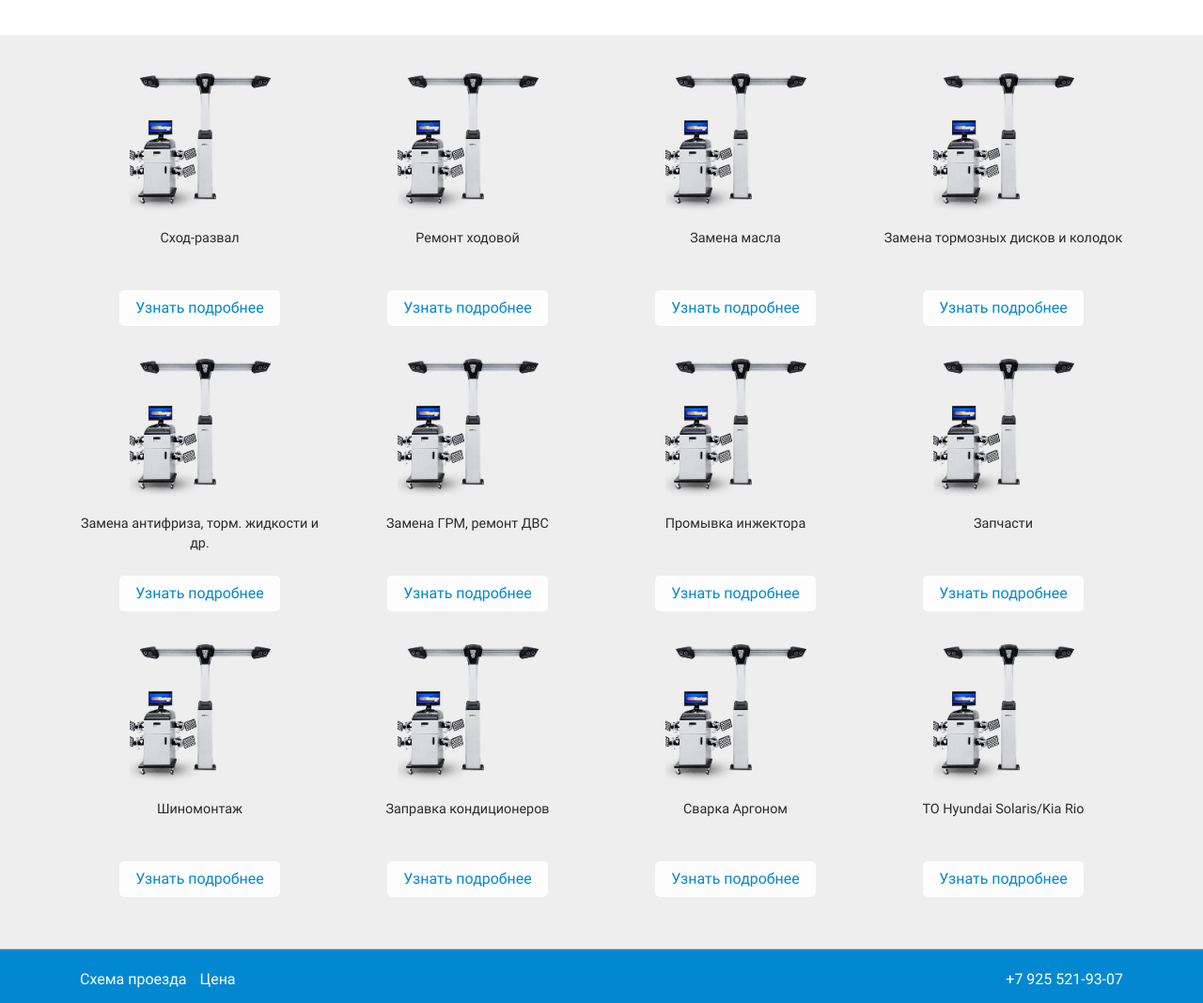
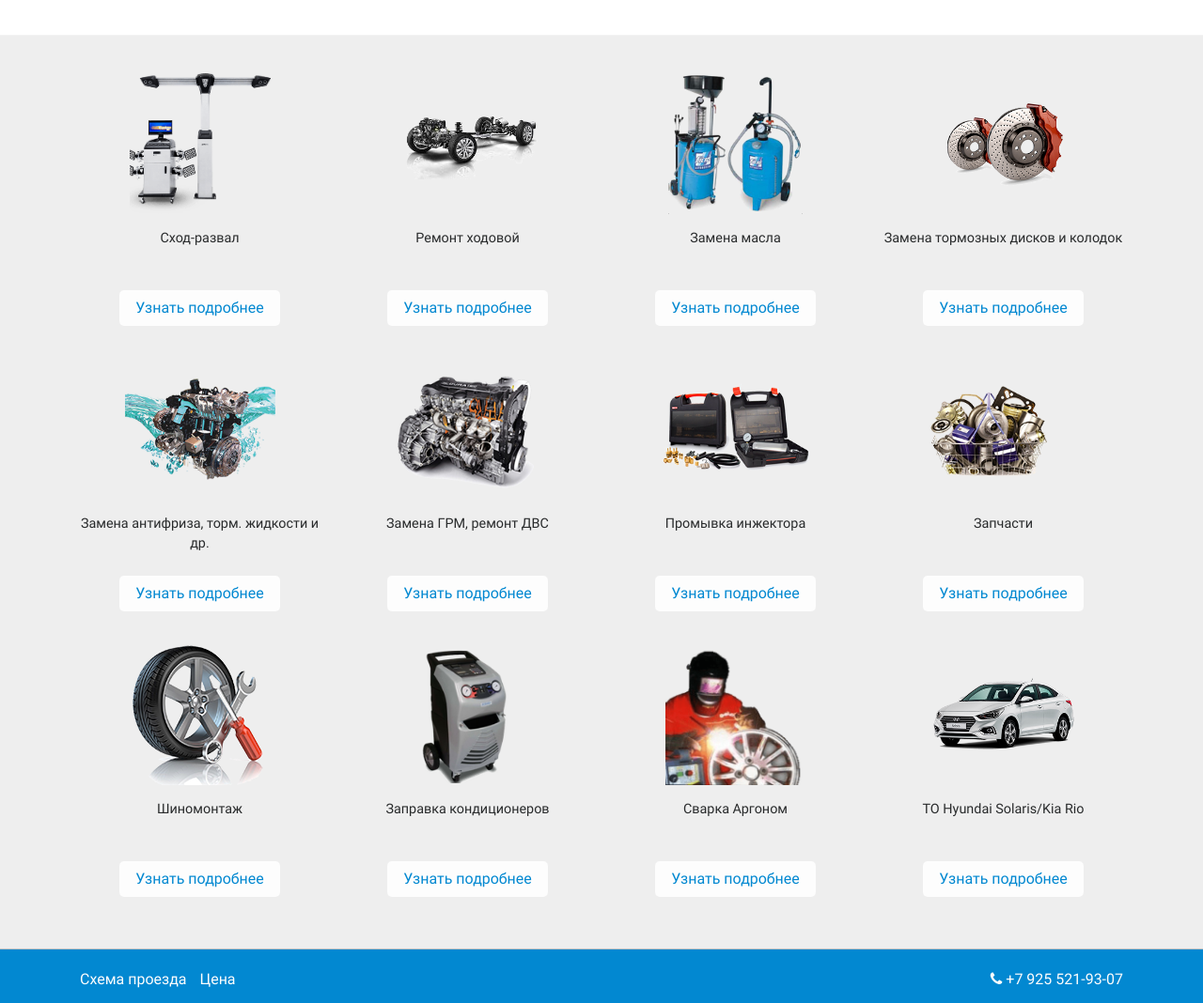
Before and after one commit to hramn1/shod-razval, a website: page shod-razval.html in a window 1280 px wide. Shown: the part 961-2029 px from the top of the page at 94% size. Drawn offline with nearby package versions, Linux system fonts and the light colour scheme; files that its build step writes are made by us from their sources.

Commit message:
Верстка

```diff
--- a/shod-razval.html
+++ b/shod-razval.html
@@ -82,7 +82,7 @@
 			</article>
 		</div>
 	</main>
-		<section class="widget-servise">
+<section class="widget-servise">
 	    <div class="container">
 	      <div class="row">
 	        <div class="widget-servise__block col-6 col-md-3">
@@ -91,61 +91,61 @@
 	          <a href="#" class="btn btn--service">Узнать подробнее</a>
 	        </div>
 	        <div class="widget-servise__block col-6 col-md-3">
-	          <img src="img/shod-razval-sm.png">
+	          <img src="img/remon-hodovoi.png">
 	          <p class="widget-servise__text">Ремонт ходовой</p>
 	          <a href="#" class="btn btn--service">Узнать подробнее</a>
 	        </div>
 	        <div class="widget-servise__block col-6 col-md-3">
-	          <img src="img/shod-razval-sm.png">
+	          <img src="img/jidkosti.png">
 	          <p class="widget-servise__text">Замена масла</p>
 	          <a href="#" class="btn btn--service">Узнать подробнее</a>
 	        </div>
 	        <div class="widget-servise__block col-6 col-md-3">
-	          <img src="img/shod-razval-sm.png">
+	          <img src="img/tormoznye_diski.png">
 	          <p class="widget-servise__text">Замена тормозных дисков и колодок</p>
 	          <a href="#" class="btn btn--service">Узнать подробнее</a>
 	        </div>
 	      </div>
 	      <div class="row">
 	        <div class="widget-servise__block col-6 col-md-3">
-	          <img src="img/shod-razval-sm.png">
+	          <img src="img/antifriz.png">
 	          <p class="widget-servise__text">Замена антифриза, торм. жидкости и др.</p>
 	          <a href="#" class="btn btn--service">Узнать подробнее</a>
 	        </div>
 	        <div class="widget-servise__block col-6 col-md-3">
-	          <img src="img/shod-razval-sm.png">
+	          <img src="img/dvigatel.png">
 	          <p class="widget-servise__text">Замена ГРМ, ремонт ДВС</p>
 	          <a href="#" class="btn btn--service">Узнать подробнее</a>
 	        </div>
 	        <div class="widget-servise__block col-6 col-md-3">
-	          <img src="img/shod-razval-sm.png">
+	          <img src="img/ingektor.png">
 	          <p class="widget-servise__text">Промывка инжектора</p>
 	          <a href="#" class="btn btn--service">Узнать подробнее</a>
 	        </div>
 	        <div class="widget-servise__block col-6 col-md-3">
-	          <img src="img/shod-razval-sm.png">
+	          <img src="img/zapchasti.png">
 	          <p class="widget-servise__text">Запчасти</p>
 	          <a href="#" class="btn btn--service">Узнать подробнее</a>
 	        </div>
 	      </div>
 	      <div class="row">
 	        <div class="widget-servise__block col-6 col-md-3">
-	          <img src="img/shod-razval-sm.png">
+	          <img src="img/shinmontag.png">
 	          <p class="widget-servise__text">Шиномонтаж</p>
 	          <a href="#" class="btn btn--service">Узнать подробнее</a>
 	        </div>
 	        <div class="widget-servise__block col-6 col-md-3">
-	          <img src="img/shod-razval-sm.png">
+	          <img src="img/zapravka-kondicionerov_1.png">
 	          <p class="widget-servise__text">Заправка кондиционеров</p>
 	          <a href="#" class="btn btn--service">Узнать подробнее</a>
 	        </div>
 	        <div class="widget-servise__block col-6 col-md-3">
-	          <img src="img/shod-razval-sm.png">
+	          <img src="img/argon-sm.png">
 	          <p class="widget-servise__text">Сварка Аргоном</p>
 	          <a href="#" class="btn btn--service">Узнать подробнее</a>
 	        </div>
 	        <div class="widget-servise__block col-6 col-md-3">
-	          <img src="img/shod-razval-sm.png">
+	          <img src="img/TO-Solaris.png">
 	          <p class="widget-servise__text">TO Hyundai Solaris/Kia Rio</p>
 	          <a href="#" class="btn btn--service">Узнать подробнее</a>
 	        </div>
@@ -163,7 +163,7 @@
 							</nav>
 						</div>
 						<div class="col-md-3">
-							<a class="main-footer__phone">+7 925 521-93-07</a>
+							<a class="main-footer__phone"><i class="fa fa-phone"></i> +7 925 521-93-07</a>
 						</div>
 					</div>
 				</div>
```
